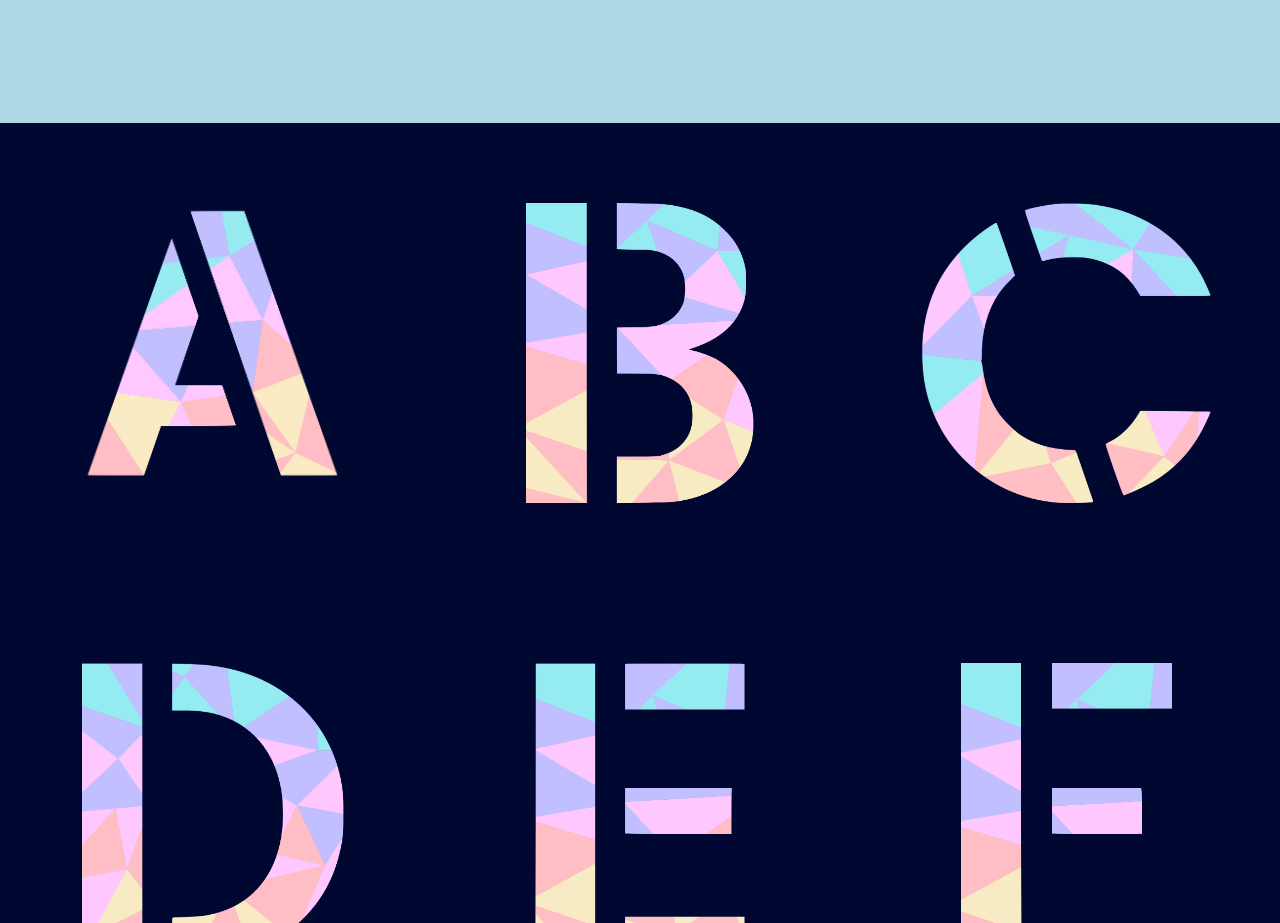
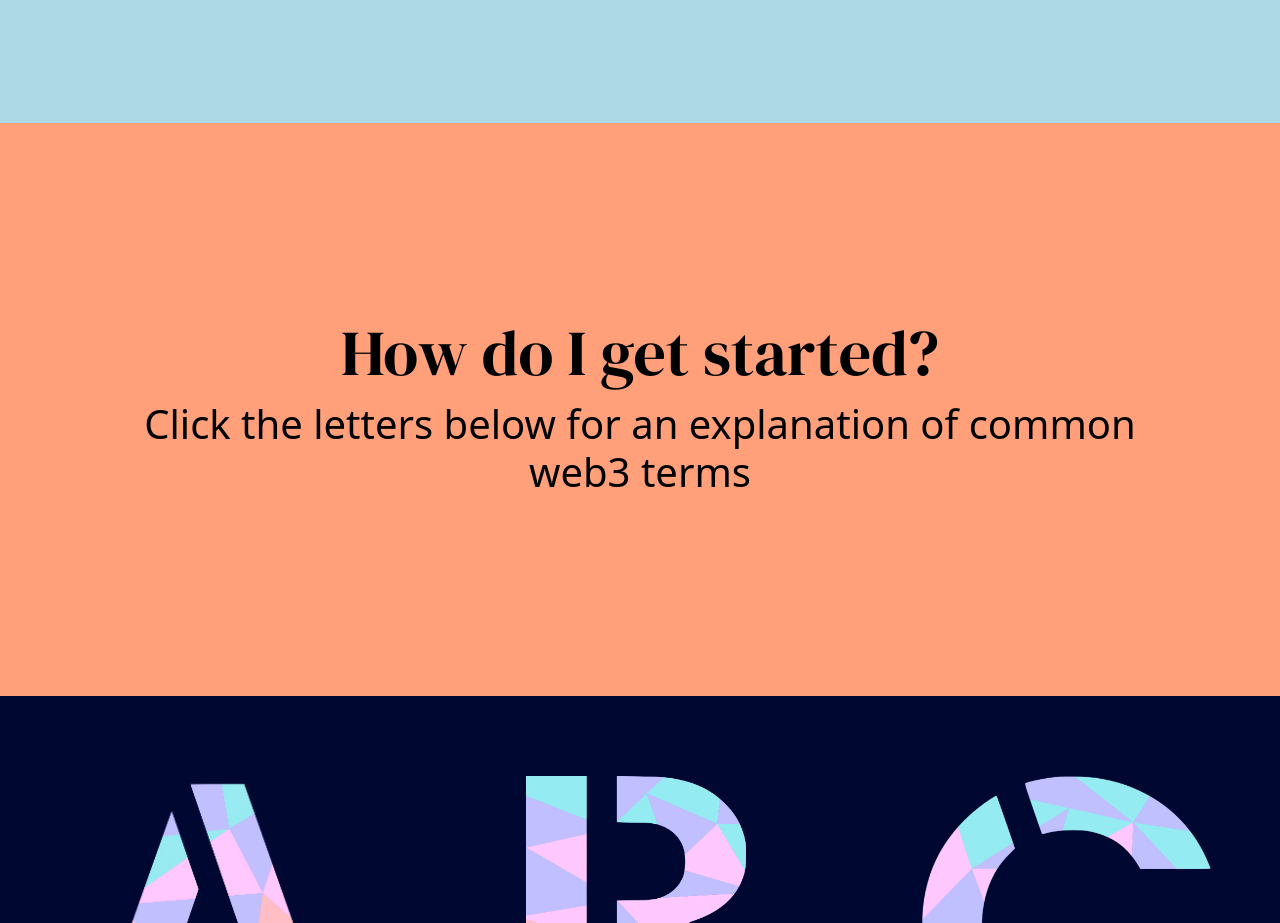
Before and after one commit to nikainu/web3fromAtoZ, a React (Create React App) app in the folder web3/: page / in a window 1280 px wide. Shown: the part 920-1843 px from the top of the page. Built offline with nearby package versions, Linux system fonts and the light colour scheme.

Commit message:
web3/src: sub header

```diff
--- a/web3/src/App.css
+++ b/web3/src/App.css
@@ -45,6 +45,26 @@
   font-size: 200%;
 }
 
+.noteheader {
+  font-size: 400%;
+  font-family: 'DM Serif Display', serif;
+}
+
+.notesubheader {
+  font-size: 250%;
+}
+.note {
+  text-align: center;
+  background-color: lightsalmon;
+  padding-top: 15%;
+  padding-bottom: 15%;
+  padding-left: 10%;
+  padding-right: 10%;
+  min-height: 200%;
+  color: black;
+  margin: 0;
+}
+
 .footer {
   text-align: center;
   font-size: 200%;
@@ -88,7 +108,7 @@
 }
 
 .modal .modal-body {
-  background-color: rgb(48, 47, 47);
+  background-color: rgb(0,8,49);
   color: white;
   font-size: 150%;
   padding: 5%;
--- a/web3/src/App.js
+++ b/web3/src/App.js
@@ -49,6 +49,10 @@ function App() {
           <h2 className='subheader'> This website provides easy to understand explanations for basic web3 terminology to let you dive into blockchain and crypto.</h2>
         </div>
         <img src="images/monster.png" height="500" width="auto"/>
+      </div>
+      <div className='note'>
+      <h1 className='noteheader'> How do I get started?</h1>
+      <h2 className='notesubheader'> Click the letters below for an explanation of common web3 terms </h2>
       </div>
       <div className="flexbox-container">
         <Character value="A" />
```
